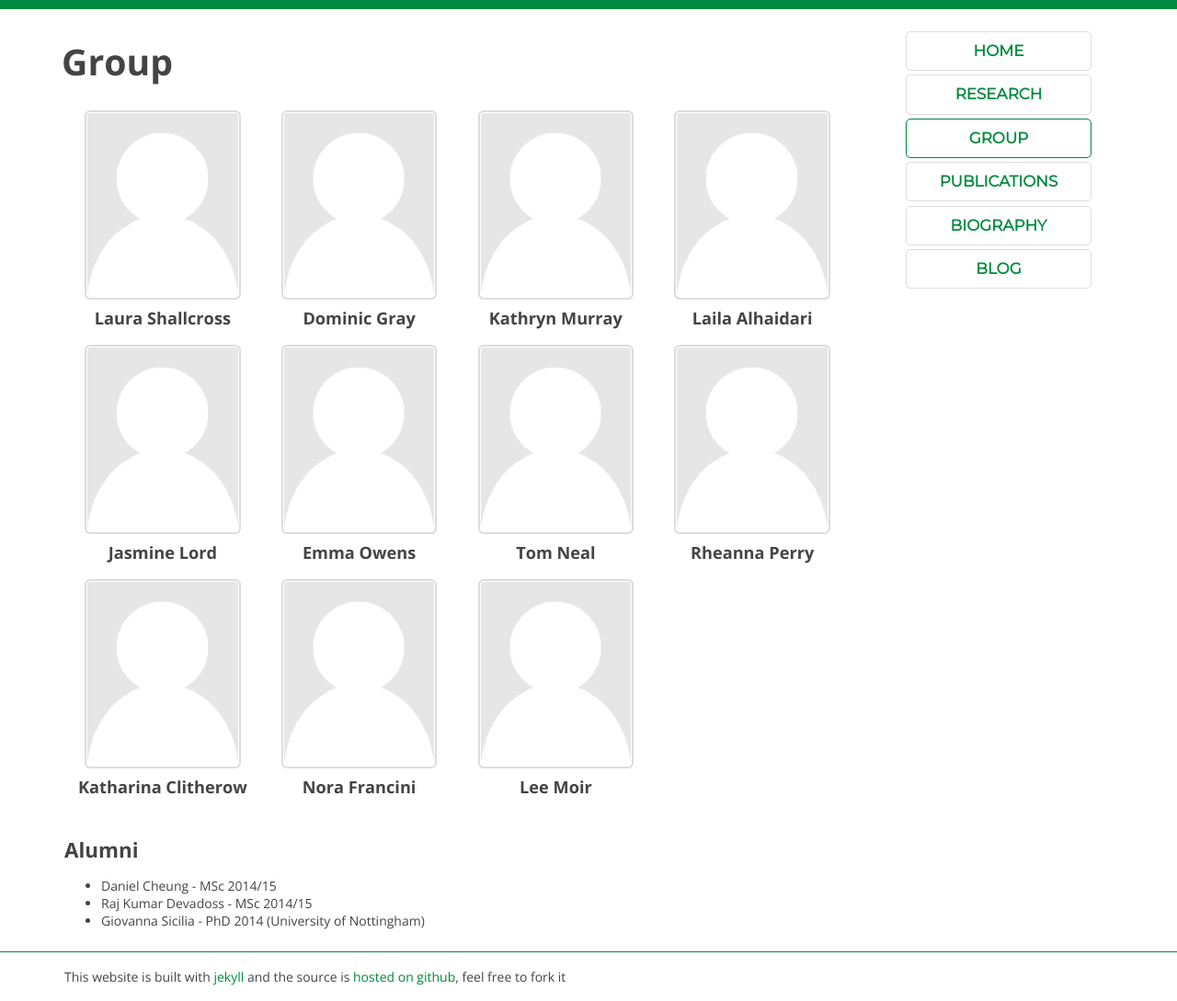
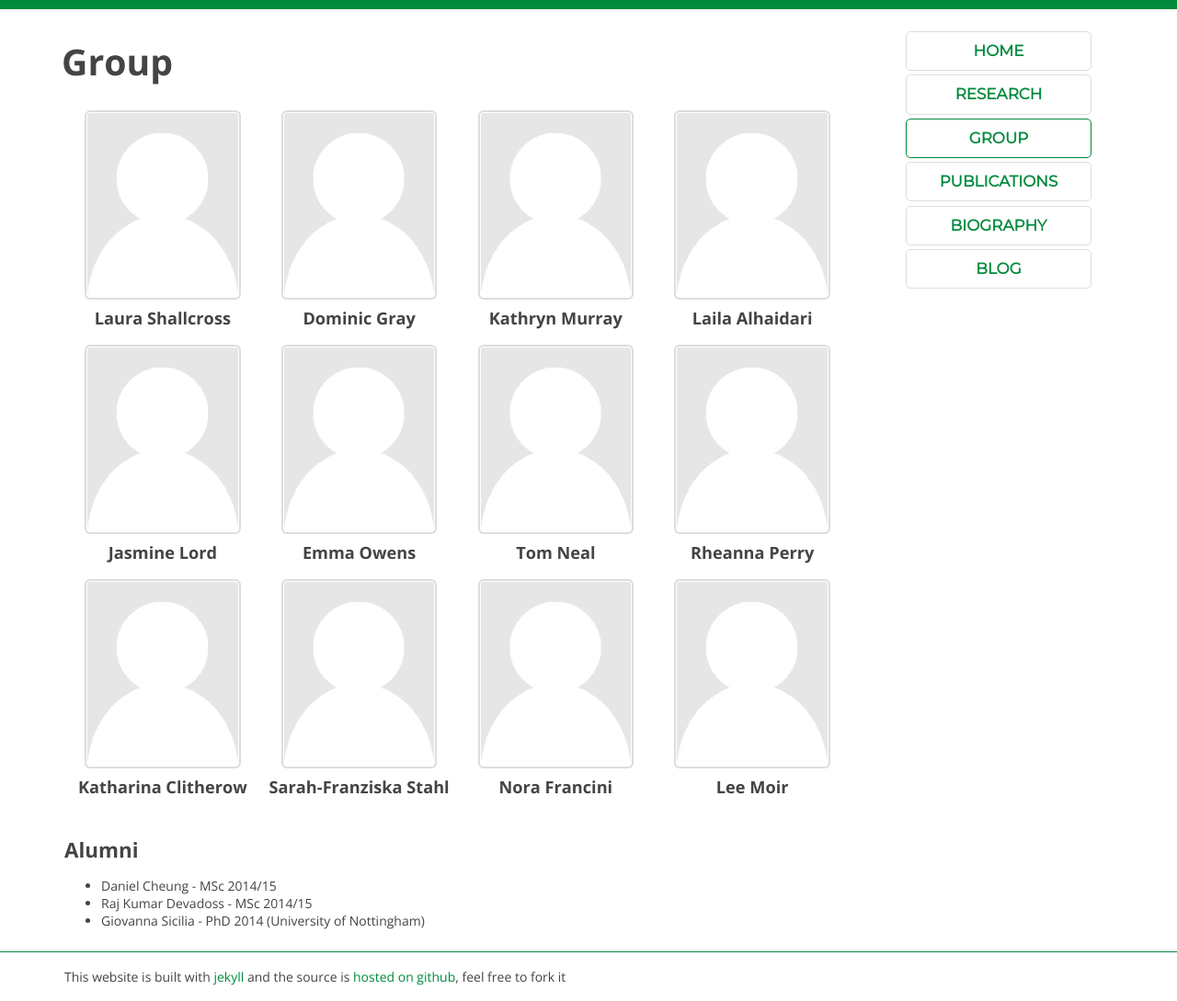
Before and after one commit to sebspain/sebspain.github.io, a Jekyll site: the page group/index.html, which Jekyll copies as it is, in a window 1280 px wide. Shown: the whole page at 92% size. Built offline with Jekyll 4.4.1, drawn with Linux system fonts in a browser that asks for light colours; Markdown is read by kramdown in place of the engine named in the settings.

Commit message:
added Sarah-Franziska

```diff
--- a/group/index.html
+++ b/group/index.html
@@ -92,6 +92,10 @@
            <div class="no-gutters unit w-1-4">
                <a href="profiles/Katharina_Clitherow.html"><img class="gallery" src="profiles/img/placeholder.png" alt="Picture of Student"></a>
                <h3 class="profile">Katharina Clitherow</h3>
+           </div>
+           <div class="no-gutters unit w-1-4">
+               <a href="profiles/Sarah-Franziska_Stahl.html"><img class="gallery" src="profiles/img/placeholder.png" alt="Picture of Student"></a>
+               <h3 class="profile">Sarah-Franziska Stahl</h3>
            </div>
            <div class="no-gutters unit w-1-4">
             <a href="profiles/Nora_Francini.html"><img class="gallery" src="profiles/img/placeholder.png" alt="Picture of Student"></a>
```
Also changed, not shown: group/profiles/Sarah-Franziska_Stahl.md (added, +8 -0 lines).
